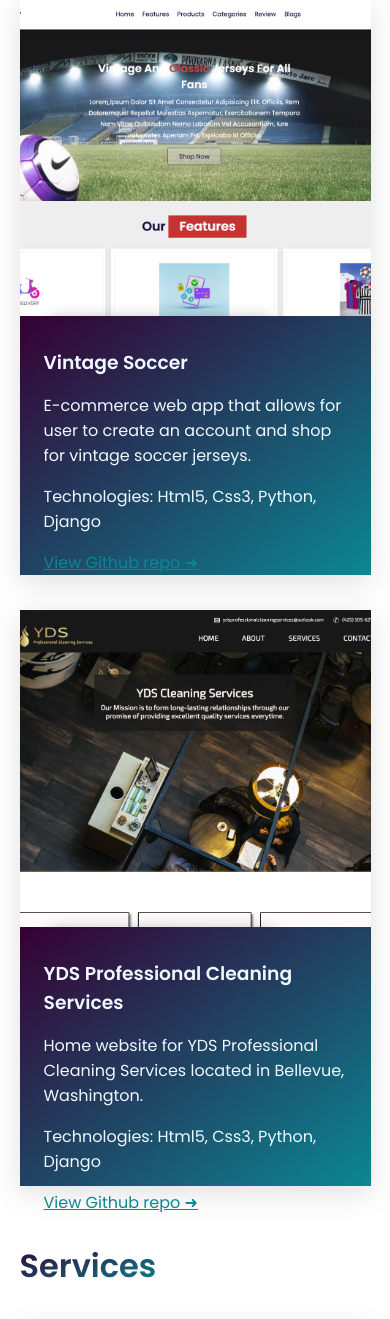
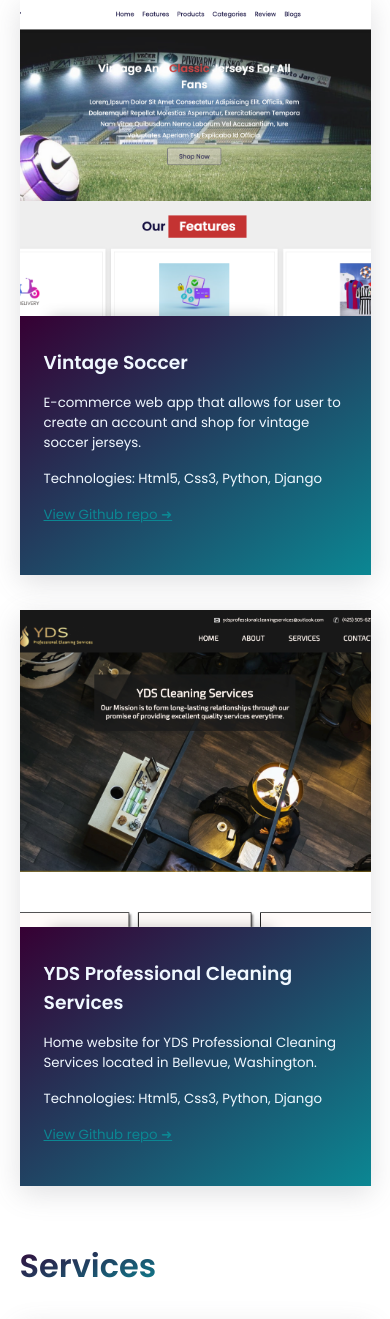
Before and after one commit to eriklopezalfaro/Personal-Website, a Django app: page / in a window 390 px wide. Shown: the part 2477-3796 px from the top of the page. Run offline with Django 3.2, Linux system fonts and the light colour scheme; data comes from the database, SQL or seed files in the repository; some libraries are stand-ins or nearby versions.

Commit message:
Fixed overflow of project content and padding issues

```diff
--- a/portfolio/static/portfolio/style.css
+++ b/portfolio/static/portfolio/style.css
@@ -1113,6 +1113,9 @@ footer p {
         .project-cont, .project .image {
             width: 100%;
         }
+        .project p, .project a {
+            font-size: smaller;
+        }
         .project .image {
             height: 55%;
         }
```
